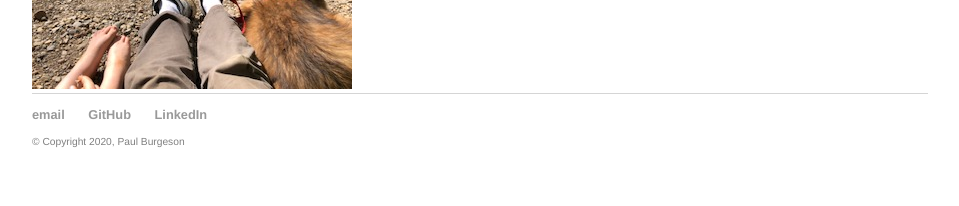
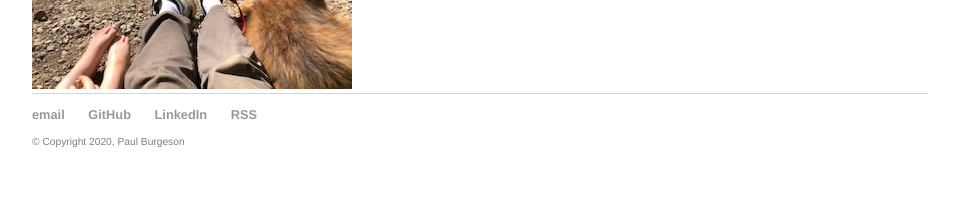
Before and after one commit to pburgeson/pburgeson.github.io, a Jekyll site: the page built from index.html, in a window 1280 px wide. Shown: the part 1351-1557 px from the top of the page, without its empty margins (160-1119 px from the left). Built offline with Jekyll 4.4.1, drawn with Linux system fonts in a browser that asks for light colours.

Commit message:
Adding rss feed

```diff
--- a/_layouts/default.html
+++ b/_layouts/default.html
@@ -4,6 +4,7 @@
 			<title>{{ page.title }}</title>
 			<!-- link to main stylesheet -->
 			<link rel="stylesheet" type="text/css" href="/css/main.css">
+			<link rel="alternate" type="application/atom+xml" title="Paul Burgeson’s blog" href="/feed.xml">
 		</head>
 		<body>
 			<nav>
@@ -25,6 +26,7 @@
 	        		<li><a href="mailto:paulburgeson@gmail.com">email</a></li>
 	        		<li><a href="https://github.com/pburgeson">GitHub</a></li>
 				<li><a href="www.linkedin.com/in/paulburgeson">LinkedIn</a></li>
+				<li><a href="/feed.xml" target="_blank">RSS</a>
 			</ul>
 			<small>&copy; Copyright {{ 'now' | date: "%Y" }}, Paul Burgeson</small>
 			</footer>
```
